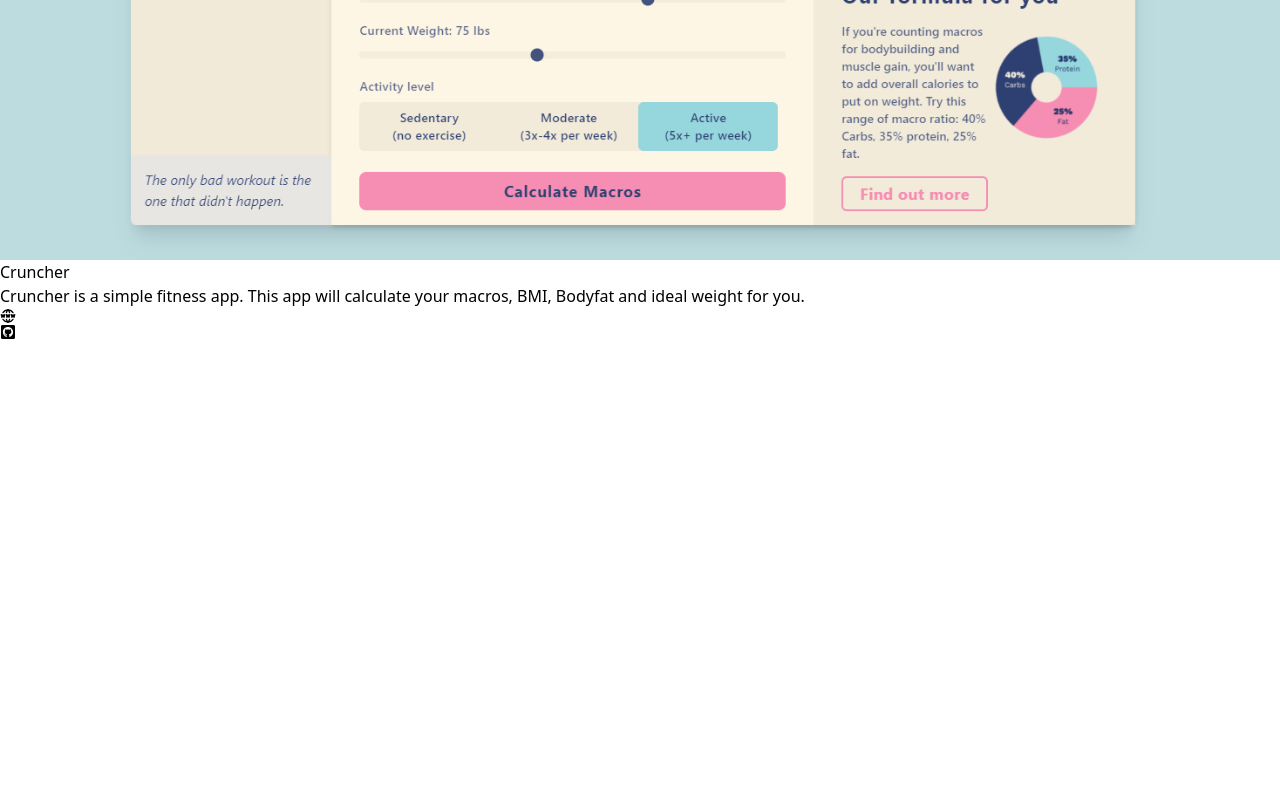
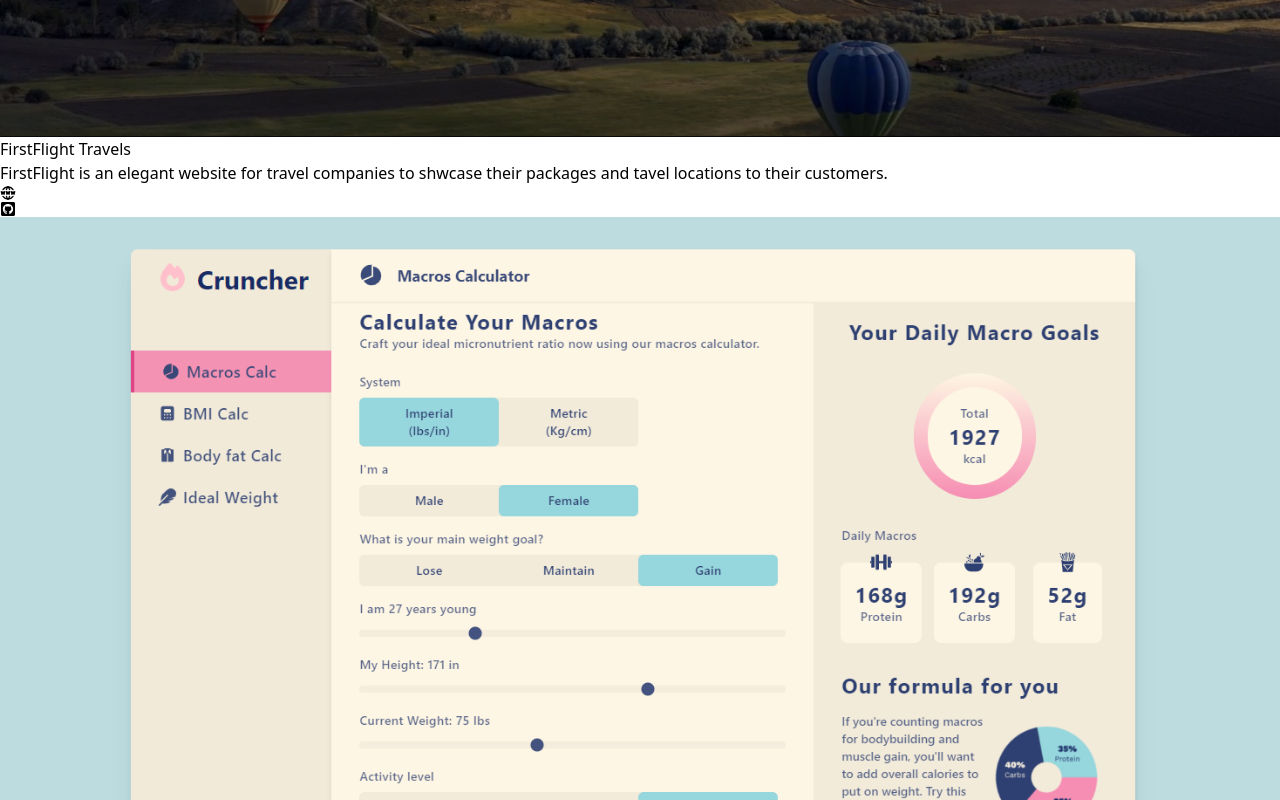
Before and after one commit to Shwet-Patel/Portfolio, a React (Vite) app: page / in a window 1280 px wide. Shown: the part 3040-3840 px from the top of the page. Before the commit the page ends 3380 px from the top, so only its background shows below. Built offline with nearby package versions, Linux system fonts and the light colour scheme.

Commit message:
added project3

```diff
--- a/src/data.jsx
+++ b/src/data.jsx
@@ -3,6 +3,7 @@
 import { DiCode } from 'react-icons/di';
 import project1 from "./assets/project1.png";
 import project2 from './assets/project2.png';
+import project3 from './assets/project3.png';
 
 export const links = [
   { id: nanoid(), href: '#home', text: 'home' },
@@ -49,6 +50,14 @@
   },
   {
     id: nanoid(),
+    img: project3,
+    url: 'https://firstflight-two.vercel.app/',
+    github: 'https://github.com/Shwet-Patel/Firstflight',
+    title: 'FirstFlight Travels',
+    text: "FirstFlight is an elegant website for travel companies to shwcase their packages and tavel locations to their customers.",
+  },
+  {
+    id: nanoid(),
     img: project1,
     url: 'https://cruncher-calc.vercel.app/',
     github: 'https://github.com/Shwet-Patel/Cruncher',
```
Also changed, not shown: src/assets/project3.png (added).
